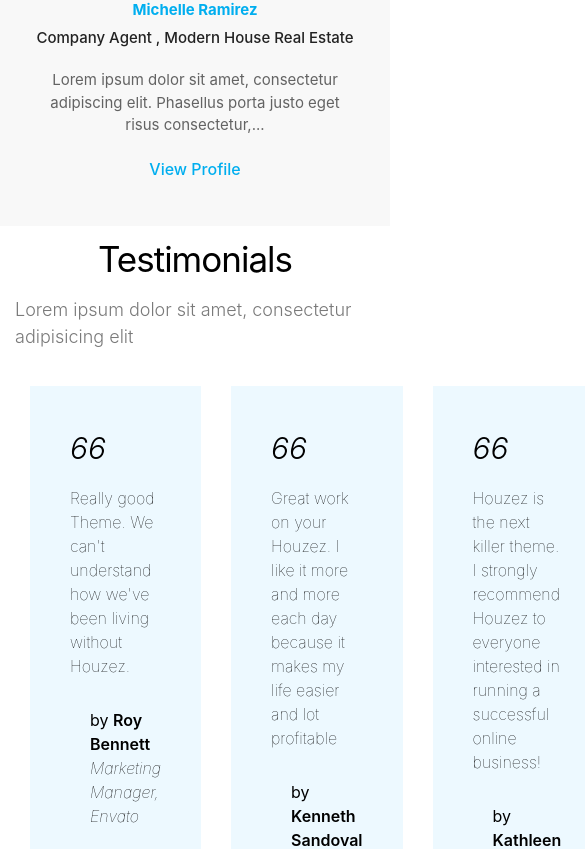
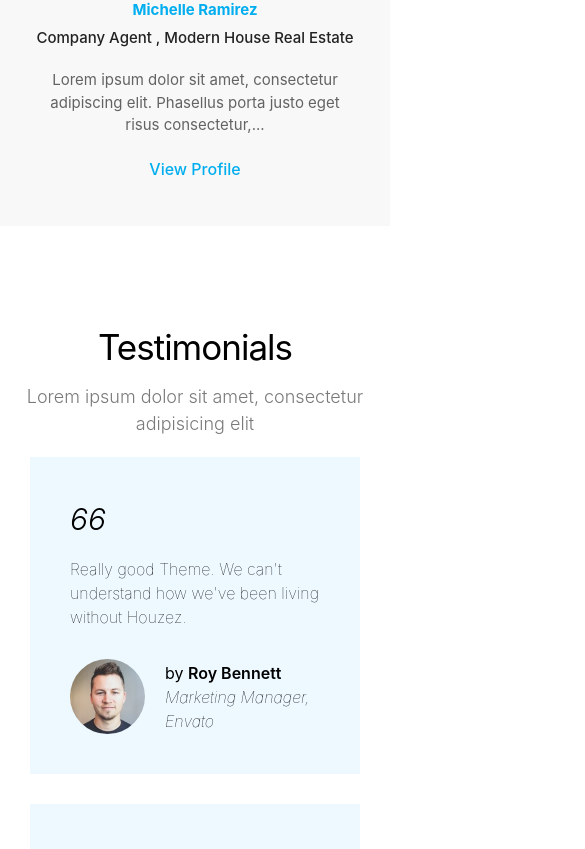
Before and after one commit to bdimoski/Houzez-, a React (Create React App) app: page / in a window 390 px wide. Shown: the part 11151-12000 px from the top of the page, 585 px wide, since content can reach past the window. Built offline with nearby package versions, Linux system fonts and the light colour scheme.

Commit message:
Testimonials component responsive

```diff
--- a/src/homepage/components/testimonials/Testimonials.jsx
+++ b/src/homepage/components/testimonials/Testimonials.jsx
@@ -5,19 +5,19 @@ import "./TestimonialsStyle.css";
 
 const Testimonials = () => {
   return (
-    <section className="testimonials">
-      <div className="testimonials-container">
+    <section className="testimonials flex">
+      <div className="testimonials-container mx-auto">
         <div className="testimonials-title-subtitle">
-          <div className="testimonials-title">
+          <div className="testimonials-title text-center">
             <h2 className="s-title">Testimonials</h2>
           </div>
-          <div className="testimonials-subtitle">
+          <div className="testimonials-subtitle text-center">
             <p className="s-subtitle">
               Lorem ipsum dolor sit amet, consectetur adipisicing elit
             </p>
           </div>
         </div>
-        <div className="testimonials-items">
+        <div className="testimonials-items md:flex md:flex-row">
           {testimonialsData.map((item, index) => (
             <div className="t-agent" key={index}>
               <div className="t-item">
--- a/src/homepage/components/testimonials/TestimonialsStyle.css
+++ b/src/homepage/components/testimonials/TestimonialsStyle.css
@@ -5,10 +5,7 @@
 }
 
 .testimonials-container {
-  display: flex;
-  flex-direction: column;
   max-width: 1240px;
-  height: 640px;
   margin: 0 auto;
   padding: 15px;
   justify-content: center;
@@ -16,9 +13,7 @@
 }
 
 .testimonials-items {
-  display: flex;
   width: 100%;
-  flex-direction: row;
 }
 
 .s-title {
```
